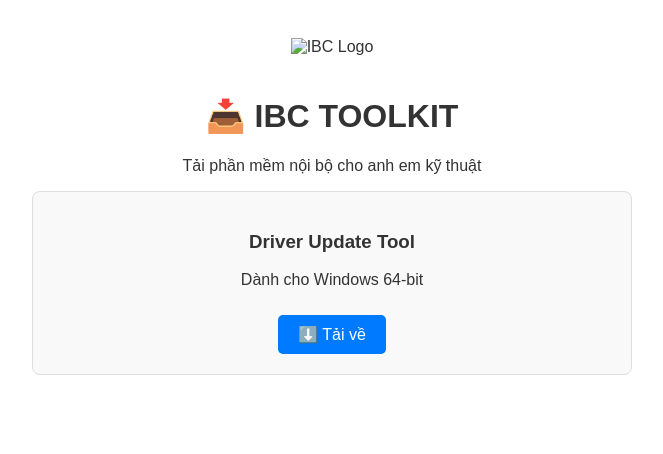
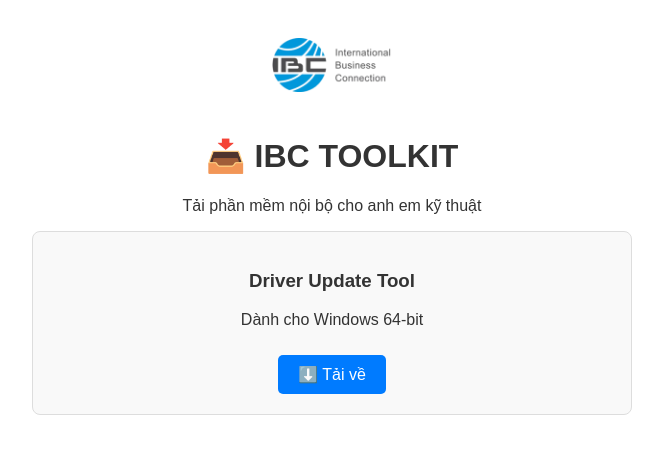
Before and after one commit to nhhoang667/nhhoang667.github.io, a plain HTML site: page index.html in a window 1280 px wide. Shown: the whole page, without its empty margins (308-971 px from the left). Drawn offline with Linux system fonts and the light colour scheme.

Commit message:
Update index.html

```diff
--- a/index.html
+++ b/index.html
@@ -42,7 +42,7 @@
 </head>
 <body>
   <div class="container">
-    <img class="logo" src="logo.png" alt="IBC Logo">
+    <img class="logo" src="LogoIBC.webp" alt="IBC Logo">
     <h1>📥 IBC TOOLKIT</h1>
     <p>Tải phần mềm nội bộ cho anh em kỹ thuật</p>
 
```
